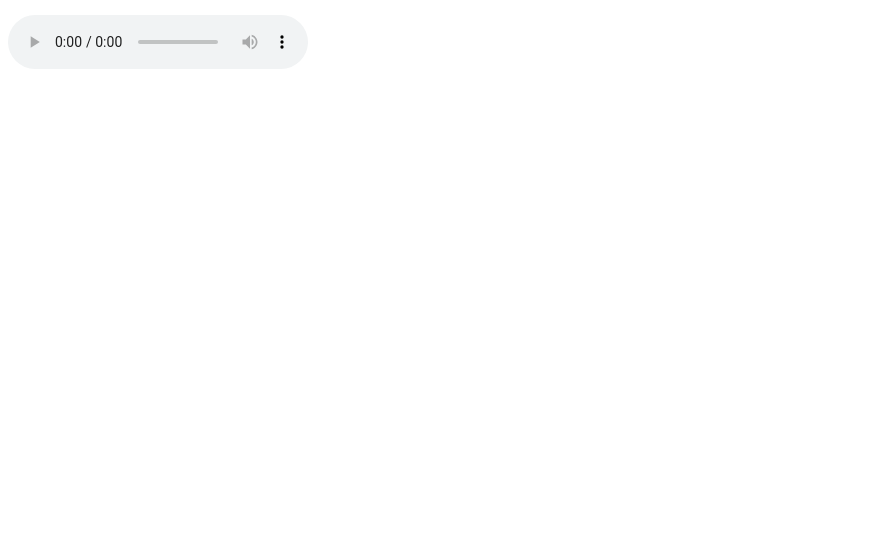
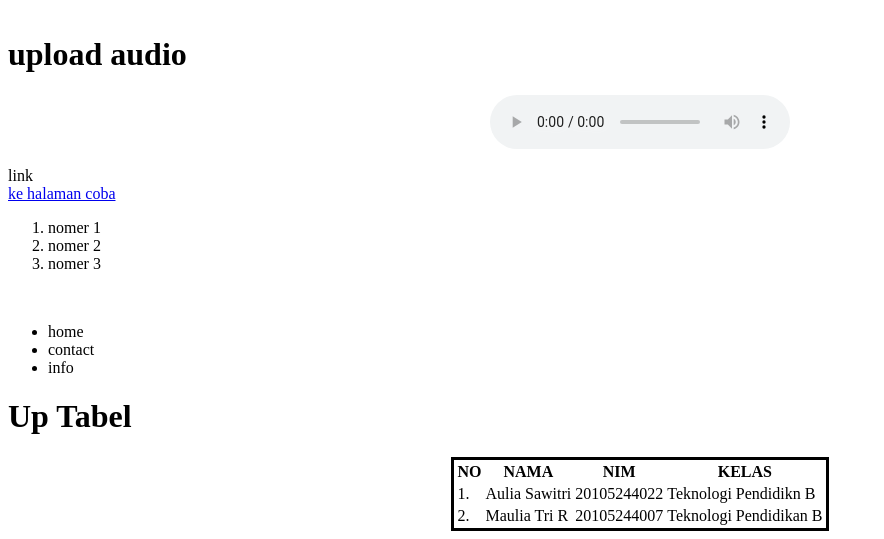
Before and after one commit to Auliatiti07/coba1, a plain HTML site: page coba.html in a window 1280 px wide. Shown: the part 1481-2020 px from the top of the page, without its empty margins (0-884 px from the left). Before the commit the page ends 1558 px from the top, so only its background shows below. Drawn offline with Linux system fonts and the light colour scheme.

Commit message:
Update coba.html

```diff
--- a/coba.html
+++ b/coba.html
@@ -19,7 +19,56 @@
 <center> <iframe width="560" height="315" src="https://www.youtube.com/embed/1mB7z4g_A1k?start=1" title="YouTube video player" frameborder="0" allow="accelerometer; autoplay; clipboard-write; encrypted-media; gyroscope; picture-in-picture; web-share" allowfullscreen></iframe>
 </center>
     <br>
-<audio controls src="Right Now.mp3"></audio>
+    <h1>upload audio</h1>
+<center><audio controls src="Right Now.mp3"></audio></center>
+
+    <!--untuk membuat link-->
+<br>
+<a herf="https://www.youtube.com/">link</a>
+<br>
+<a href="coba.html" target="_blank">ke halaman coba</a>
+
+<br>
+<!--ol ordered list ada angkanya-->
+<ol>
+    <li>nomer 1</li>
+    <li>nomer 2</li>
+    <li>nomer 3</li>
+</ol>
+
+<br>
+<!--unordered list (tidak ada nomer hanya titik)-->
+<ul>
+    <li>home</li>
+    <li>contact</li>
+    <li>info</li>
+</ul>
+
+<h1>Up Tabel</h1>
+<center><table style="border: solid 3px;">
+    <tr>
+        <th>NO</th>
+        <th>NAMA</th>
+        <th>NIM</th>
+        <th>KELAS</th>
+    </tr>
+    <tbody>
+    <tr>
+        <td>1.</td>
+        <td>Aulia Sawitri</td>
+        <td>20105244022</td>
+        <td>Teknologi Pendidikn B</td>
+    </tr>
+
+    <tr>
+        <td>2.</td>
+        <td>Maulia Tri R</td>
+        <td>20105244007</td>
+        <td>Teknologi Pendidikan B</td>
+    </tr>
+    </tbody>
+</center>
+
 </body>
 
 
```
